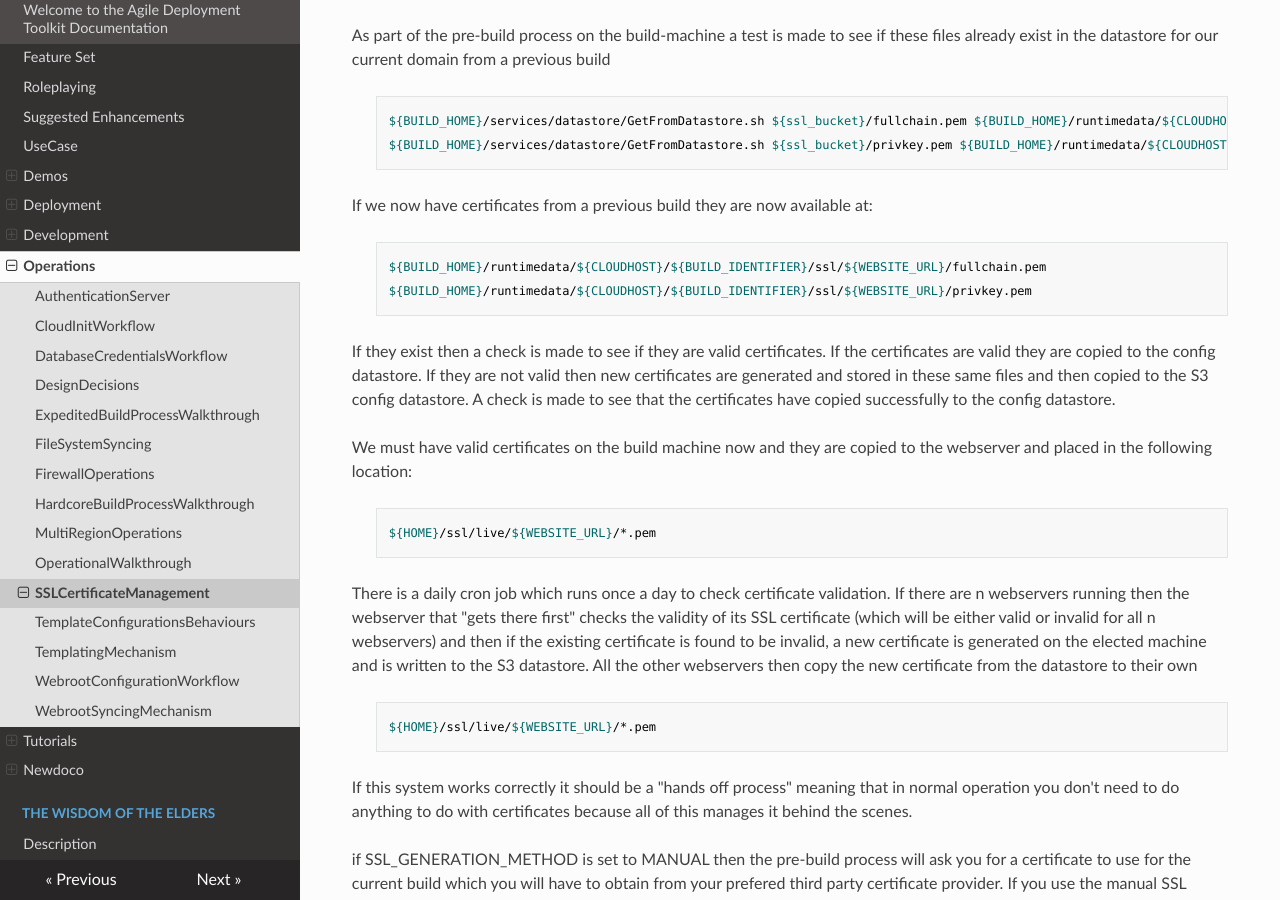
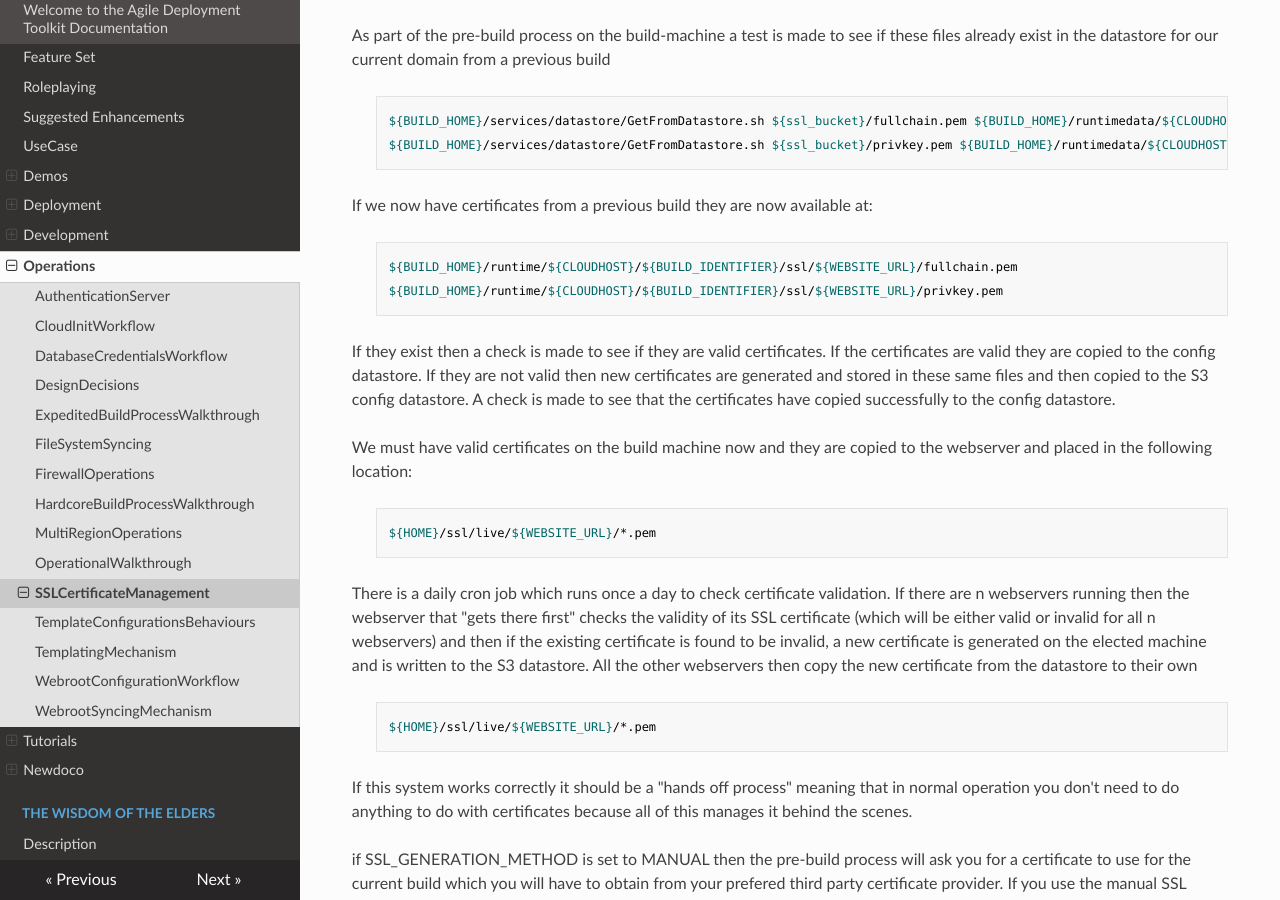
Before and after one commit to wintersys-dev/adt-documentation, an MkDocs documentation site: the page built from docs/Agile Deployment Toolkit/Operations/SSLCertificateManagement.md, in a window 1280 px wide and 900 px high, scrolled down 1014 px. Built offline with MkDocs 1.6.1, drawn with Linux system fonts in a browser that asks for light colours; nearby versions of some CDN libraries.

Commit message:
Correct SSL certificate paths in documentation
Updated paths for SSL certificate storage in documentation.

```diff
--- a/docs/Agile Deployment Toolkit/Operations/SSLCertificateManagement.md
+++ b/docs/Agile Deployment Toolkit/Operations/SSLCertificateManagement.md
@@ -24,8 +24,8 @@ As part of the pre-build process on the build-machine a test is made to see if t
 
 If we now have certificates from a previous build they are now available at:
 
->     ${BUILD_HOME}/runtimedata/${CLOUDHOST}/${BUILD_IDENTIFIER}/ssl/${WEBSITE_URL}/fullchain.pem
->     ${BUILD_HOME}/runtimedata/${CLOUDHOST}/${BUILD_IDENTIFIER}/ssl/${WEBSITE_URL}/privkey.pem
+>     ${BUILD_HOME}/runtime/${CLOUDHOST}/${BUILD_IDENTIFIER}/ssl/${WEBSITE_URL}/fullchain.pem
+>     ${BUILD_HOME}/runtime/${CLOUDHOST}/${BUILD_IDENTIFIER}/ssl/${WEBSITE_URL}/privkey.pem
 
 If they exist then a check is made to see if they are valid certificates. If the certificates are valid they are copied to the config datastore. If they are not valid then new certificates are generated and stored in these same files and then copied to the S3 config datastore. A check is made to see that the certificates have copied successfully to the config datastore.
 
```
